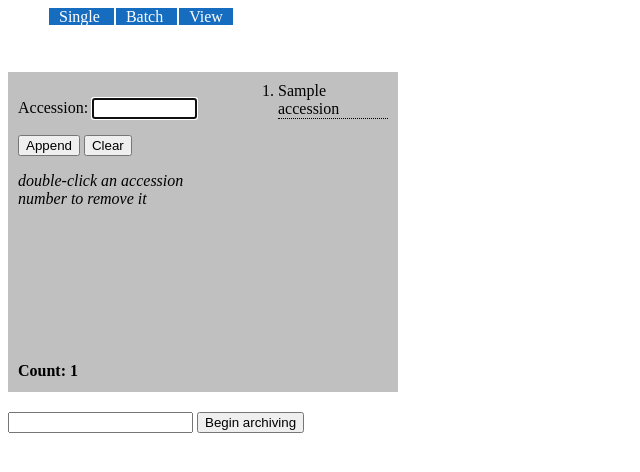
After one commit to cheslip/archiver-py, a Django app: template templates/archive2.html in a window 1280 px wide. The commit adds this page. Shown: the top 472 px of the page, without its empty margins (0-640 px from the left). Run offline with Django 3.2, Linux system fonts and the light colour scheme; the template is opened without the code that fills it: most values are stand-ins (such as "Sample title", 1, 10 or a date in 2020); form fields are guessed from the names that the template uses; some libraries are stand-ins or nearby versions.

Commit message:
last update. project on hold

```diff
--- a/accounts/admin.py
+++ b/accounts/admin.py
@@ -10,7 +10,7 @@ class SettingsInline(admin.StackedInline):
 
 class AccountAdmin(admin.ModelAdmin):
     fieldsets = [
-        (None,              {'fields': ['name']}),
+        (None,              {'fields': ['name', 'slug']}),
         ('Contact Info',    {'fields': ['address', 'city', 'state', 'zip', 'phone', 'email']}),
         ('Terms',           {'fields': ['terms']}),
     ]
--- a/accounts/models.py
+++ b/accounts/models.py
@@ -1,7 +1,7 @@
 from django.db import models
 from django.db.models.signals import post_save
 from django.dispatch import receiver
-from boxes.models import Box, BoxItem, get_datetime
+from boxes.models import Box, BoxItem
 import datetime
 
 class Terms(models.Model):
@@ -19,6 +19,7 @@ class Terms(models.Model):
 class Account(models.Model):
 
     terms = models.ForeignKey(Terms)
+    slug = models.CharField(max_length=10, help_text="Enter a code to describe account. (e.g. MTF) <em>max 10</em>")
     name = models.CharField(max_length=100)
     address = models.CharField(max_length=200)
     city = models.CharField(max_length=100)
@@ -118,7 +119,7 @@ def account_receive(sender, **kwargs):
         box.save()
 
 class Settings(models.Model):
-    account_id = models.ForeignKey(Account, primary_key=True)
+    account = models.ForeignKey(Account, primary_key=True)
     require_donor_id = models.BooleanField(default=False)
 
     class Meta:
--- a/archiver1/settings.py
+++ b/archiver1/settings.py
@@ -128,6 +128,9 @@ INSTALLED_APPS = (
     'employee',
 )
 
+SESSION_COOKIE_AGE = 172800
+SESSION_EXPIRE_AT_BROWSER_CLOSE = False
+
 # A sample logging configuration. The only tangible logging
 # performed by this configuration is to send an email to
 # the site admins on every HTTP 500 error when DEBUG=False.
--- a/boxes/admin.py
+++ b/boxes/admin.py
@@ -14,7 +14,7 @@ class BoxItemInline(admin.TabularInline):
     }
 
 class BoxAdmin(admin.ModelAdmin):
-    fields = 'account', 'number'
+    fields = 'account', 'number', 'finish_date'
     list_filter = ['account']
     inlines = [BoxItemInline]
 
--- /dev/null
+++ b/templates/archive2.html
@@ -0,0 +1,221 @@
+{% extends 'base.html' %}
+
+{% block extrahead %}
+    <script type="text/javascript" xmlns="http://www.w3.org/1999/html"
+            src="https://ajax.googleapis.com/ajax/libs/jquery/1.7.2/jquery.min.js"></script>
+    <script type="text/javascript">
+        $(document).ready(function() {
+            var count = 0;
+
+            // Validates input from accession box and generates associated error
+            function validate(accession) {
+                accession = accession.replace(/\s+/g, "");
+                if( accession == "") {
+                    generate_error(4);
+                    return false;
+                } else if( accession.length != 8 || accession == "") {
+                    generate_error(1, accession.length);
+                    return false;
+                } else if( isNaN(accession) ) {
+                    generate_error(2);
+                    return false;
+                } else if( already_exists(accession) ) {
+                    generate_error(3);
+                    return false;
+                } else {
+                    //alert(already_exists(accession));
+                    return accession;
+                }
+            }
+            // Generates error based on error number passed
+            function generate_error(error_num, length) {
+                switch( error_num )
+                {
+                    case 1:
+                        $('#errors').html('<h4>Error: Accession must be 8 characters long (it is '+length+')</h4>');
+                        break;
+                    case 2:
+                        $('#errors').html('<h4>Error: Accession must contain only numbers</h4>');
+                        break;
+                    case 3:
+                        $('#errors').html('<h4>Error: Accession already exists in list</h4>');
+                        break;
+                    case 4:
+                        $('#errors').html('<h4>Error: Input is empty</h4>');
+                        break;
+                }
+            }
+            function already_exists(accession) {
+                var list = new Array();
+                $('#list li').each(function(index, value) {
+                    var list_val = $(this).text();
+                    if (accession === list_val) {
+                        list.push(list_val);
+                    }
+                });
+                return list.length > 0;
+            }
+            function count_list() {
+                var count = 0;
+                $('#list li').each(function(index, value) {
+                    count += 1;
+                });
+                return count;
+            }
+            function goToByScroll(id){
+                // Remove "link" from the ID
+                id = id.replace("link", "");
+                // Scroll
+                $('#list_div').animate({
+                    scrollTop: $("#"+id).offset().top}, 'slow');
+            }
+            // Add count
+            $('#form').append('<span id="count"><b>Count: '+ count_list() + '</b></span>');
+
+            // Form submission
+            $('.form').submit(function(e) {
+
+                // Prevent form from submitting
+                e.preventDefault();
+
+                // Store input value in variable
+                var accession = $('#accession').val();
+                accession = validate(accession);
+                if( !accession ) {
+                    return false;
+                } else {
+                    count = count + 1;
+                    // Add value to #list div and clear errors
+                    $('#errors').empty();
+                    $('#list').append('<li id="'+ accession + '">' + accession + '</li>');
+                    $('#final').append('<input type="hidden" name="accessions" value="' + accession + '" />');
+
+                    // Change count
+                    $('#count').remove();
+                    $('#form').append('<span id="count"><b>Count: '+ count_list() + '</b></span>');
+
+                    // Scroll
+                    goToByScroll(accession);
+
+
+                    // Clear the input box
+                    $('#accession').val("");
+                }
+            });
+
+            $('#list_div').delegate('#list li', 'dblclick', function() {
+                // Get accession value
+                var accession = $(this).text();
+                $(this).remove();
+
+                // Remove form input
+                $('#final input[value="' + accession + '"]').remove();
+
+                // Change count
+                $('#count').remove();
+                $('#form').append('<span id="count"><b>Count: '+ count_list() + '</b></span>');
+            });
+
+            // Clears list div
+            $('#clear').click(function(e) {
+                e.preventDefault();
+                $("#list li").remove();
+
+                // Change count
+                $('#count').remove();
+                $('#form').append('<span id="count"><b>Count: '+ count_list() + '</b></span>');
+            });
+            document.accession_form.accession.focus()
+        });
+    </script>
+    <style type="text/css">
+
+        #form {
+            float: left;
+            background-color: #C0C0C0;
+            padding: 10px;
+            height: 300px;
+            width: 200px;
+        }
+        #form p.note {
+            padding-bottom: 120px;
+        }
+        #list_div {
+            background-color: #C0C0C0;
+            padding: 10px;
+            height: 300px;
+            width:  150px;
+            overflow: auto;
+            float: left;
+        }
+        #list {
+            /*padding-left: 15px;*/
+            margin-top: 0;
+            list-style-position: outside;
+        }
+        #list li {
+            /*background-color: #C0C0C0;*/
+            border-bottom: 1px dotted black;
+        }
+        #errors {
+            clear: left;
+            height: 30px;
+        }
+        #errors h4 {
+            color: red;
+            padding: 0;
+            margin: 0;
+        }
+        #submit_form {
+            clear: left;
+            padding-top: 20px;
+            padding-bottom: 5px;
+            width: 390px;
+        }
+        .error {
+            background-color: #ff3643;
+        }
+    </style>
+{% endblock %}
+
+{% block content %}
+<div id="errors">
+{% if is_empty %}<h4>Error: Accession list is empty</h4>{% endif %}
+    {% if form.account.errors %}<h4>Error: Select an account</h4>{% endif %}
+</div>
+<div id="form">
+<form name="accession_form" class="form">
+    <p>
+        <label for="accession">Accession:</label>
+        <input type="text" id="accession" name="accession" size="10" />
+    </p>
+    <p>
+        <input type="submit" id="submit" value="Append" />
+        <input type="submit" id="clear" value="Clear" />
+    </p>
+</form>
+    <p class="note"><em>double-click an accession number to remove it</em></p><br>
+</div>
+<div id="list_div">
+<ol id="list">
+    {% if accessions %}
+    {% for accession in accessions %}
+        <li>{{ accession }}</li>
+    {% endfor %}
+    {% endif %}
+</ol>
+</div>
+<div id="submit_form" {% if form.account.errors %}class="error"{% endif %}>
+<form id="final" action="" method="post">
+    {% csrf_token %}
+    {{ form.account }}
+    {% if accessions %}
+        {% for accession in accessions %}
+            <input type="hidden" name="accessions" value="{{ accession }}" />
+        {% endfor %}
+    {% endif %}
+    <input type="submit" id="final_submit" name="final_submit" value="Begin archiving" />
+</form>
+</div>
+
+{% endblock %}
--- a/templates/base.html
+++ b/templates/base.html
@@ -1,7 +1,24 @@
 <html>
 <head>
     <title>Archiver</title>
+    <style type="text/css">
+        .nav li {
+            display: inline;
+            padding-right: 10px;
+            padding-left: 10px;
+            background-color: #166dc0;
+            border: 1px solid white;
+        }
+        .nav a {
+            text-decoration: none;
+            color: white;
+        }
+        .nav ul {
+            list-style: none none inside;
+        }
+    </style>
     {% block extrahead %} {% endblock %}
+
 </head>
 <body>
 <div id="container">
@@ -11,11 +28,13 @@
                 <a href="/single/">Single</a>
             </li>
             <li class="nav">
-                <a href="/batch/">Batch</a>
+                <a href="/batch2/">Batch</a>
             </li>
+            <a href="/view/">
             <li class="nav">
-                <a href="/view/">View</a>
+                View
             </li>
+            </a>
             {% if user.is_authenticated %}
                 {% if user.is_staff %}
                     <li class="nav">
--- a/templates/batcharchive.html
+++ b/templates/batcharchive.html
@@ -1,10 +1,11 @@
 {% extends 'base.html' %}
 
 {% block content %}
-<h1>{{ usertest }}</h1>
+
 <form action="" method="post">
     {% csrf_token %}
-{#    {% if form.errors %}<p style="color:red;">Please correct the form</p>{% endif %}#}
+    <input type="hidden" name="form-type" value="initial-data" />
+    {% if form.errors %}<p style="color:red;">Please correct the form</p>{% endif %}
     <div class="archive_div">
         {% if form.account.error_messages %}<p class="error">{{ form.account.error_messages }}</p>{% endif %}
     {{ form.account.errors }}
--- a/templates/list_choice.html
+++ b/templates/list_choice.html
@@ -1,11 +1,9 @@
 {% extends 'base.html' %}
 
 {% block content %}
-    {% if user.is_authenticated %}
-        <p>hello {{ user.employee.employee_id }}</p>
-    {% endif %}
 
-    <form action="" method="get">
+    <form action="" method="post">
+        {% csrf_token %}
         {{ form.account }}
         {{ form.number }}
 
```
Also changed, not shown: archiver1/urls.py (+3 -4 lines), boxes/forms.py (+10 -1 lines), boxes/views.py (+94 -9 lines).
